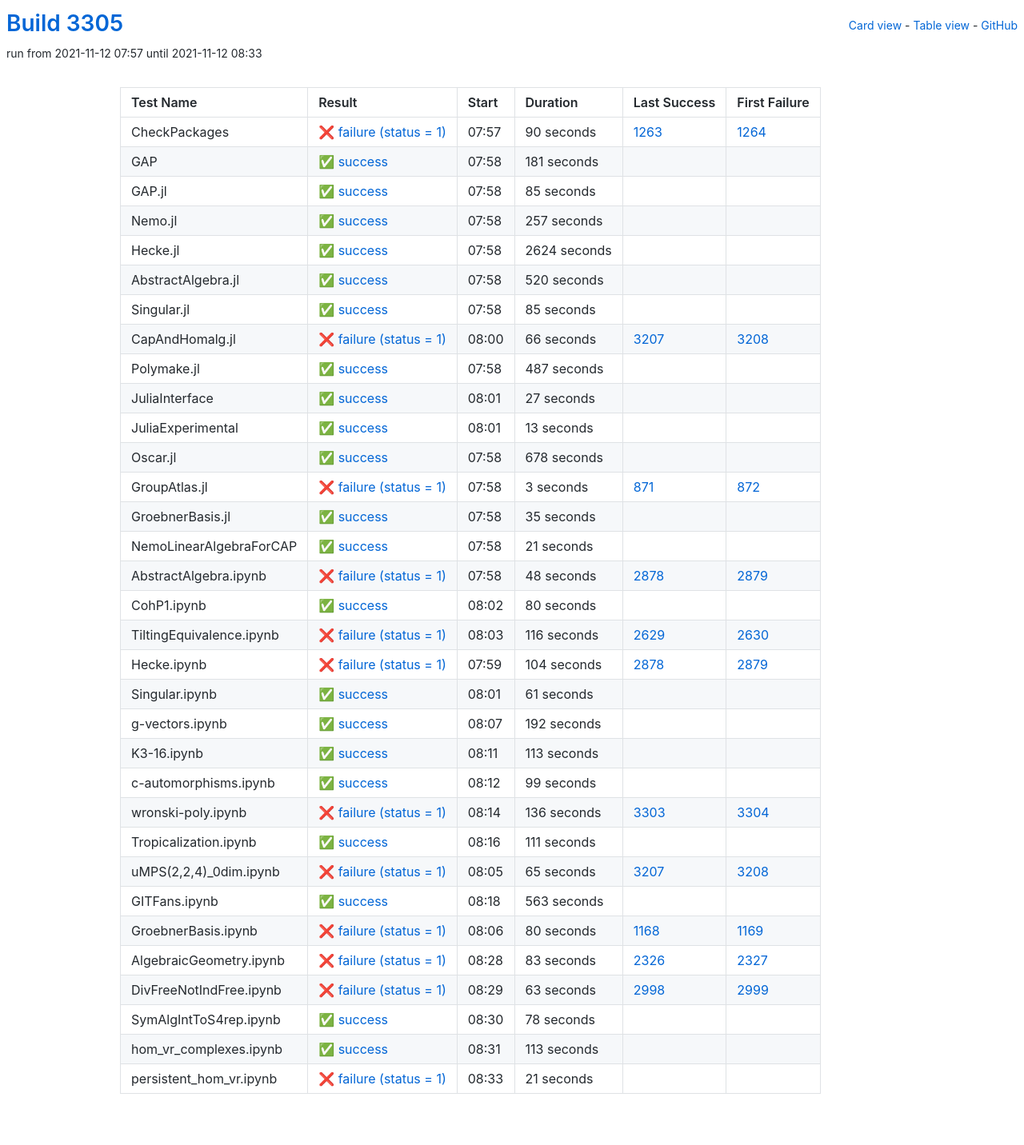
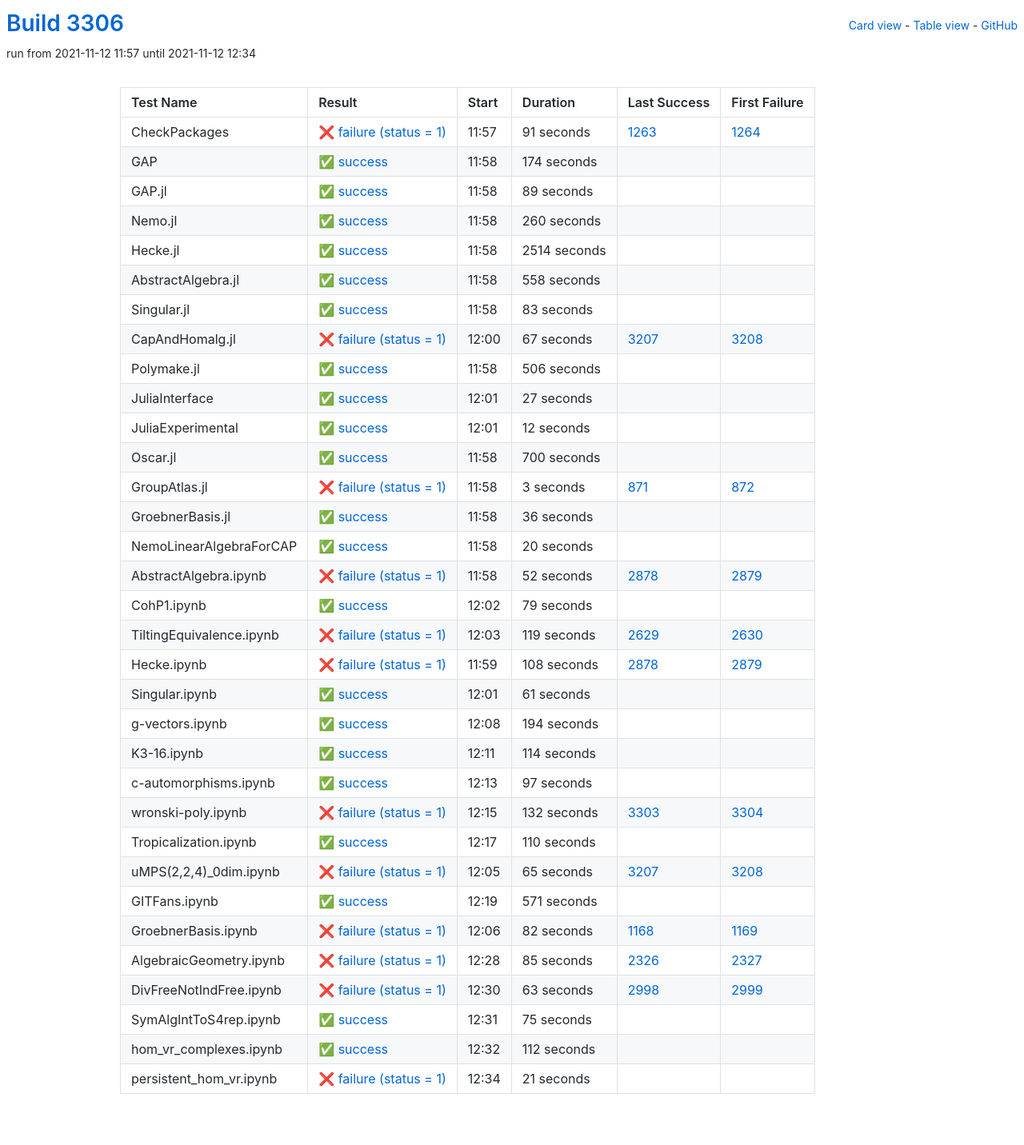
Before and after one commit to oscar-system/oscar-ci-status-stable, a Jekyll site: the page built from table.html, in a window 1280 px wide. Shown: the whole page at 80% size. Built offline with Jekyll 4.4.1, drawn with Linux system fonts in a browser that asks for light colours.

Commit message:
Build #3306

```diff
--- a/_data/ci.yml
+++ b/_data/ci.yml
@@ -1,6 +1,6 @@
 ---
-build: 3305
-build_url: https://oscarci.mathematik.uni-kl.de/job/oscar-stable/3305/
+build: 3306
+build_url: https://oscarci.mathematik.uni-kl.de/job/oscar-stable/3306/
 job: oscar-stable
 organization: oscar-system
 repo: oscar-ci-status-stable
@@ -8,116 +8,116 @@ repourl: https://github.com/oscar-system/oscar-ci-status-stable
 tests:
 - name: CheckPackages
   id: checkpackages
-  log: https://oscarci.mathematik.uni-kl.de/job/oscar-stable/3305/artifact/logs/build-3305/CheckPackages.log
-  start: 2021-11-12 07:57
+  log: https://oscarci.mathematik.uni-kl.de/job/oscar-stable/3306/artifact/logs/build-3306/CheckPackages.log
+  start: 2021-11-12 11:57
   success: false
   exitcode: 1
   status: failure
-  duration: 90
+  duration: 91
   last_success: 1263
   last_success_url: https://oscarci.mathematik.uni-kl.de/job/oscar-stable/1263/
   first_failure: 1264
   first_failure_url: https://oscarci.mathematik.uni-kl.de/job/oscar-stable/1264/
 - name: GAP
   id: gap
-  log: https://oscarci.mathematik.uni-kl.de/job/oscar-stable/3305/artifact/logs/build-3305/GAP.log
-  start: 2021-11-12 07:58
+  log: https://oscarci.mathematik.uni-kl.de/job/oscar-stable/3306/artifact/logs/build-3306/GAP.log
+  start: 2021-11-12 11:58
   success: true
   exitcode: 0
   status: success
-  duration: 181
+  duration: 174
   last_success: false
   last_success_url:
   first_failure: false
   first_failure_url:
 - name: GAP.jl
   id: gap-jl
-  log: https://oscarci.mathematik.uni-kl.de/job/oscar-stable/3305/artifact/logs/build-3305/GAP.jl.log
-  start: 2021-11-12 07:58
+  log: https://oscarci.mathematik.uni-kl.de/job/oscar-stable/3306/artifact/logs/build-3306/GAP.jl.log
+  start: 2021-11-12 11:58
   success: true
   exitcode: 0
   status: success
-  duration: 85
+  duration: 89
   last_success: false
   last_success_url:
   first_failure: false
   first_failure_url:
 - name: Nemo.jl
   id: nemo-jl
-  log: https://oscarci.mathematik.uni-kl.de/job/oscar-stable/3305/artifact/logs/build-3305/Nemo.jl.log
-  start: 2021-11-12 07:58
+  log: https://oscarci.mathematik.uni-kl.de/job/oscar-stable/3306/artifact/logs/build-3306/Nemo.jl.log
+  start: 2021-11-12 11:58
   success: true
   exitcode: 0
   status: success
-  duration: 257
+  duration: 260
   last_success: false
   last_success_url:
   first_failure: false
   first_failure_url:
 - name: Hecke.jl
   id: hecke-jl
-  log: https://oscarci.mathematik.uni-kl.de/job/oscar-stable/3305/artifact/logs/build-3305/Hecke.jl.log
-  start: 2021-11-12 07:58
+  log: https://oscarci.mathematik.uni-kl.de/job/oscar-stable/3306/artifact/logs/build-3306/Hecke.jl.log
+  start: 2021-11-12 11:58
   success: true
   exitcode: 0
   status: success
-  duration: 2624
+  duration: 2514
   last_success: false
   last_success_url:
   first_failure: false
   first_failure_url:
 - name: AbstractAlgebra.jl
   id: abstractalgebra-jl
-  log: https://oscarci.mathematik.uni-kl.de/job/oscar-stable/3305/artifact/logs/build-3305/AbstractAlgebra.jl.log
-  start: 2021-11-12 07:58
+  log: https://oscarci.mathematik.uni-kl.de/job/oscar-stable/3306/artifact/logs/build-3306/AbstractAlgebra.jl.log
+  start: 2021-11-12 11:58
   success: true
   exitcode: 0
   status: success
-  duration: 520
+  duration: 558
   last_success: false
   last_success_url:
   first_failure: false
   first_failure_url:
 - name: Singular.jl
   id: singular-jl
-  log: https://oscarci.mathematik.uni-kl.de/job/oscar-stable/3305/artifact/logs/build-3305/Singular.jl.log
-  start: 2021-11-12 07:58
+  log: https://oscarci.mathematik.uni-kl.de/job/oscar-stable/3306/artifact/logs/build-3306/Singular.jl.log
+  start: 2021-11-12 11:58
   success: true
   exitcode: 0
   status: success
-  duration: 85
+  duration: 83
   last_success: false
   last_success_url:
   first_failure: false
   first_failure_url:
 - name: CapAndHomalg.jl
   id: capandhomalg-jl
-  log: https://oscarci.mathematik.uni-kl.de/job/oscar-stable/3305/artifact/logs/build-3305/CapAndHomalg.jl.log
-  start: 2021-11-12 08:00
+  log: https://oscarci.mathematik.uni-kl.de/job/oscar-stable/3306/artifact/logs/build-3306/CapAndHomalg.jl.log
+  start: 2021-11-12 12:00
   success: false
   exitcode: 1
   status: failure
-  duration: 66
+  duration: 67
   last_success: 3207
   last_success_url: https://oscarci.mathematik.uni-kl.de/job/oscar-stable/3207/
   first_failure: 3208
   first_failure_url: https://oscarci.mathematik.uni-kl.de/job/oscar-stable/3208/
 - name: Polymake.jl
   id: polymake-jl
-  log: https://oscarci.mathematik.uni-kl.de/job/oscar-stable/3305/artifact/logs/build-3305/Polymake.jl.log
-  start: 2021-11-12 07:58
+  log: https://oscarci.mathematik.uni-kl.de/job/oscar-stable/3306/artifact/logs/build-3306/Polymake.jl.log
+  start: 2021-11-12 11:58
   success: true
   exitcode: 0
   status: success
-  duration: 487
+  duration: 506
   last_success: false
   last_success_url:
   first_failure: false
   first_failure_url:
 - name: JuliaInterface
   id: juliainterface
-  log: https://oscarci.mathematik.uni-kl.de/job/oscar-stable/3305/artifact/logs/build-3305/JuliaInterface.log
-  start: 2021-11-12 08:01
+  log: https://oscarci.mathematik.uni-kl.de/job/oscar-stable/3306/artifact/logs/build-3306/JuliaInterface.log
+  start: 2021-11-12 12:01
   success: true
   exitcode: 0
   status: success
@@ -128,32 +128,32 @@ tests:
   first_failure_url:
 - name: JuliaExperimental
   id: juliaexperimental
-  log: https://oscarci.mathematik.uni-kl.de/job/oscar-stable/3305/artifact/logs/build-3305/JuliaExperimental.log
-  start: 2021-11-12 08:01
+  log: https://oscarci.mathematik.uni-kl.de/job/oscar-stable/3306/artifact/logs/build-3306/JuliaExperimental.log
+  start: 2021-11-12 12:01
   success: true
   exitcode: 0
   status: success
-  duration: 13
+  duration: 12
   last_success: false
   last_success_url:
   first_failure: false
   first_failure_url:
 - name: Oscar.jl
   id: oscar-jl
-  log: https://oscarci.mathematik.uni-kl.de/job/oscar-stable/3305/artifact/logs/build-3305/Oscar.jl.log
-  start: 2021-11-12 07:58
+  log: https://oscarci.mathematik.uni-kl.de/job/oscar-stable/3306/artifact/logs/build-3306/Oscar.jl.log
+  start: 2021-11-12 11:58
   success: true
   exitcode: 0
   status: success
-  duration: 678
+  duration: 700
   last_success: false
   last_success_url:
   first_failure: false
   first_failure_url:
 - name: GroupAtlas.jl
   id: groupatlas-jl
-  log: https://oscarci.mathematik.uni-kl.de/job/oscar-stable/3305/artifact/logs/build-3305/GroupAtlas.jl.log
-  start: 2021-11-12 07:58
+  log: https://oscarci.mathematik.uni-kl.de/job/oscar-stable/3306/artifact/logs/build-3306/GroupAtlas.jl.log
+  start: 2021-11-12 11:58
   success: false
   exitcode: 1
   status: failure
@@ -164,80 +164,80 @@ tests:
   first_failure_url: https://oscarci.mathematik.uni-kl.de/job/oscar-stable/872/
 - name: GroebnerBasis.jl
   id: groebnerbasis-jl
-  log: https://oscarci.mathematik.uni-kl.de/job/oscar-stable/3305/artifact/logs/build-3305/GroebnerBasis.jl.log
-  start: 2021-11-12 07:58
+  log: https://oscarci.mathematik.uni-kl.de/job/oscar-stable/3306/artifact/logs/build-3306/GroebnerBasis.jl.log
+  start: 2021-11-12 11:58
   success: true
   exitcode: 0
   status: success
-  duration: 35
+  duration: 36
   last_success: false
   last_success_url:
   first_failure: false
   first_failure_url:
 - name: NemoLinearAlgebraForCAP
   id: nemolinearalgebraforcap
-  log: https://oscarci.mathematik.uni-kl.de/job/oscar-stable/3305/artifact/logs/build-3305/NemoLinearAlgebraForCAP.log
-  start: 2021-11-12 07:58
+  log: https://oscarci.mathematik.uni-kl.de/job/oscar-stable/3306/artifact/logs/build-3306/NemoLinearAlgebraForCAP.log
+  start: 2021-11-12 11:58
   success: true
   exitcode: 0
   status: success
-  duration: 21
+  duration: 20
   last_success: false
   last_success_url:
   first_failure: false
   first_failure_url:
 - name: AbstractAlgebra.ipynb
   id: abstractalgebra-ipynb
-  log: https://oscarci.mathematik.uni-kl.de/job/oscar-stable/3305/artifact/logs/build-3305/AbstractAlgebra.ipynb.log
-  start: 2021-11-12 07:58
+  log: https://oscarci.mathematik.uni-kl.de/job/oscar-stable/3306/artifact/logs/build-3306/AbstractAlgebra.ipynb.log
+  start: 2021-11-12 11:58
   success: false
   exitcode: 1
   status: failure
-  duration: 48
+  duration: 52
   last_success: 2878
   last_success_url: https://oscarci.mathematik.uni-kl.de/job/oscar-stable/2878/
   first_failure: 2879
   first_failure_url: https://oscarci.mathematik.uni-kl.de/job/oscar-stable/2879/
 - name: CohP1.ipynb
   id: cohp1-ipynb
-  log: https://oscarci.mathematik.uni-kl.de/job/oscar-stable/3305/artifact/logs/build-3305/CohP1.ipynb.log
-  start: 2021-11-12 08:02
+  log: https://oscarci.mathematik.uni-kl.de/job/oscar-stable/3306/artifact/logs/build-3306/CohP1.ipynb.log
+  start: 2021-11-12 12:02
   success: true
   exitcode: 0
   status: success
-  duration: 80
+  duration: 79
   last_success: false
   last_success_url:
   first_failure: false
   first_failure_url:
 - name: TiltingEquivalence.ipynb
   id: tiltingequivalence-ipynb
-  log: https://oscarci.mathematik.uni-kl.de/job/oscar-stable/3305/artifact/logs/build-3305/TiltingEquivalence.ipynb.log
-  start: 2021-11-12 08:03
+  log: https://oscarci.mathematik.uni-kl.de/job/oscar-stable/3306/artifact/logs/build-3306/TiltingEquivalence.ipynb.log
+  start: 2021-11-12 12:03
   success: false
   exitcode: 1
   status: failure
-  duration: 116
+  duration: 119
   last_success: 2629
   last_success_url: https://oscarci.mathematik.uni-kl.de/job/oscar-stable/2629/
   first_failure: 2630
   first_failure_url: https://oscarci.mathematik.uni-kl.de/job/oscar-stable/2630/
 - name: Hecke.ipynb
   id: hecke-ipynb
-  log: https://oscarci.mathematik.uni-kl.de/job/oscar-stable/3305/artifact/logs/build-3305/Hecke.ipynb.log
-  start: 2021-11-12 07:59
+  log: https://oscarci.mathematik.uni-kl.de/job/oscar-stable/3306/artifact/logs/build-3306/Hecke.ipynb.log
+  start: 2021-11-12 11:59
   success: false
   exitcode: 1
   status: failure
-  duration: 104
+  duration: 108
   last_success: 2878
   last_success_url: https://oscarci.mathematik.uni-kl.de/job/oscar-stable/2878/
   first_failure: 2879
   first_failure_url: https://oscarci.mathematik.uni-kl.de/job/oscar-stable/2879/
 - name: Singular.ipynb
   id: singular-ipynb
-  log: https://oscarci.mathematik.uni-kl.de/job/oscar-stable/3305/artifact/logs/build-3305/Singular.ipynb.log
-  start: 2021-11-12 08:01
+  log: https://oscarci.mathematik.uni-kl.de/job/oscar-stable/3306/artifact/logs/build-3306/Singular.ipynb.log
+  start: 2021-11-12 12:01
   success: true
   exitcode: 0
   status: success
@@ -248,68 +248,68 @@ tests:
   first_failure_url:
 - name: g-vectors.ipynb
   id: g-vectors-ipynb
-  log: https://oscarci.mathematik.uni-kl.de/job/oscar-stable/3305/artifact/logs/build-3305/g-vectors.ipynb.log
-  start: 2021-11-12 08:07
+  log: https://oscarci.mathematik.uni-kl.de/job/oscar-stable/3306/artifact/logs/build-3306/g-vectors.ipynb.log
+  start: 2021-11-12 12:08
   success: true
   exitcode: 0
   status: success
-  duration: 192
+  duration: 194
   last_success: false
   last_success_url:
   first_failure: false
   first_failure_url:
 - name: K3-16.ipynb
   id: k3-16-ipynb
-  log: https://oscarci.mathematik.uni-kl.de/job/oscar-stable/3305/artifact/logs/build-3305/K3-16.ipynb.log
-  start: 2021-11-12 08:11
+  log: https://oscarci.mathematik.uni-kl.de/job/oscar-stable/3306/artifact/logs/build-3306/K3-16.ipynb.log
+  start: 2021-11-12 12:11
   success: true
   exitcode: 0
   status: success
-  duration: 113
+  duration: 114
   last_success: false
   last_success_url:
   first_failure: false
   first_failure_url:
 - name: c-automorphisms.ipynb
   id: c-automorphisms-ipynb
-  log: https://oscarci.mathematik.uni-kl.de/job/oscar-stable/3305/artifact/logs/build-3305/c-automorphisms.ipynb.log
-  start: 2021-11-12 08:12
+  log: https://oscarci.mathematik.uni-kl.de/job/oscar-stable/3306/artifact/logs/build-3306/c-automorphisms.ipynb.log
+  start: 2021-11-12 12:13
   success: true
   exitcode: 0
   status: success
-  duration: 99
+  duration: 97
   last_success: false
   last_success_url:
   first_failure: false
   first_failure_url:
 - name: wronski-poly.ipynb
   id: wronski-poly-ipynb
-  log: https://oscarci.mathematik.uni-kl.de/job/oscar-stable/3305/artifact/logs/build-3305/wronski-poly.ipynb.log
-  start: 2021-11-12 08:14
+  log: https://oscarci.mathematik.uni-kl.de/job/oscar-stable/3306/artifact/logs/build-3306/wronski-poly.ipynb.log
+  start: 2021-11-12 12:15
   success: false
   exitcode: 1
   status: failure
-  duration: 136
+  duration: 132
   last_success: 3303
   last_success_url: https://oscarci.mathematik.uni-kl.de/job/oscar-stable/3303/
   first_failure: 3304
   first_failure_url: https://oscarci.mathematik.uni-kl.de/job/oscar-stable/3304/
 - name: Tropicalization.ipynb
   id: tropicalization-ipynb
-  log: https://oscarci.mathematik.uni-kl.de/job/oscar-stable/3305/artifact/logs/build-3305/Tropicalization.ipynb.log
-  start: 2021-11-12 08:16
+  log: https://oscarci.mathematik.uni-kl.de/job/oscar-stable/3306/artifact/logs/build-3306/Tropicalization.ipynb.log
+  start: 2021-11-12 12:17
   success: true
   exitcode: 0
   status: success
-  duration: 111
+  duration: 110
   last_success: false
   last_success_url:
   first_failure: false
   first_failure_url:
 - name: uMPS(2,2,4)_0dim.ipynb
   id: umps-2-2-4-0dim-ipynb
-  log: https://oscarci.mathematik.uni-kl.de/job/oscar-stable/3305/artifact/logs/build-3305/uMPS-2-2-4-_0dim.ipynb.log
-  start: 2021-11-12 08:05
+  log: https://oscarci.mathematik.uni-kl.de/job/oscar-stable/3306/artifact/logs/build-3306/uMPS-2-2-4-_0dim.ipynb.log
+  start: 2021-11-12 12:05
   success: false
   exitcode: 1
   status: failure
@@ -320,44 +320,44 @@ tests:
   first_failure_url: https://oscarci.mathematik.uni-kl.de/job/oscar-stable/3208/
 - name: GITFans.ipynb
   id: gitfans-ipynb
-  log: https://oscarci.mathematik.uni-kl.de/job/oscar-stable/3305/artifact/logs/build-3305/GITFans.ipynb.log
-  start: 2021-11-12 08:18
+  log: https://oscarci.mathematik.uni-kl.de/job/oscar-stable/3306/artifact/logs/build-3306/GITFans.ipynb.log
+  start: 2021-11-12 12:19
   success: true
   exitcode: 0
   status: success
-  duration: 563
+  duration: 571
   last_success: false
   last_success_url:
   first_failure: false
   first_failure_url:
 - name: GroebnerBasis.ipynb
   id: groebnerbasis-ipynb
-  log: https://oscarci.mathematik.uni-kl.de/job/oscar-stable/3305/artifact/logs/build-3305/GroebnerBasis.ipynb.log
-  start: 2021-11-12 08:06
+  log: https://oscarci.mathematik.uni-kl.de/job/oscar-stable/3306/artifact/logs/build-3306/GroebnerBasis.ipynb.log
+  start: 2021-11-12 12:06
   success: false
   exitcode: 1
   status: failure
-  duration: 80
+  duration: 82
   last_success: 1168
   last_success_url: https://oscarci.mathematik.uni-kl.de/job/oscar-stable/1168/
   first_failure: 1169
   first_failure_url: https://oscarci.mathematik.uni-kl.de/job/oscar-stable/1169/
 - name: AlgebraicGeometry.ipynb
   id: algebraicgeometry-ipynb
-  log: https://oscarci.mathematik.uni-kl.de/job/oscar-stable/3305/artifact/logs/build-3305/AlgebraicGeometry.ipynb.log
-  start: 2021-11-12 08:28
+  log: https://oscarci.mathematik.uni-kl.de/job/oscar-stable/3306/artifact/logs/build-3306/AlgebraicGeometry.ipynb.log
+  start: 2021-11-12 12:28
   success: false
   exitcode: 1
   status: failure
-  duration: 83
+  duration: 85
   last_success: 2326
   last_success_url: https://oscarci.mathematik.uni-kl.de/job/oscar-stable/2326/
   first_failure: 2327
   first_failure_url: https://oscarci.mathematik.uni-kl.de/job/oscar-stable/2327/
 - name: DivFreeNotIndFree.ipynb
   id: divfreenotindfree-ipynb
-  log: https://oscarci.mathematik.uni-kl.de/job/oscar-stable/3305/artifact/logs/build-3305/DivFreeNotIndFree.ipynb.log
-  start: 2021-11-12 08:29
+  log: https://oscarci.mathematik.uni-kl.de/job/oscar-stable/3306/artifact/logs/build-3306/DivFreeNotIndFree.ipynb.log
+  start: 2021-11-12 12:30
   success: false
   exitcode: 1
   status: failure
@@ -368,32 +368,32 @@ tests:
   first_failure_url: https://oscarci.mathematik.uni-kl.de/job/oscar-stable/2999/
 - name: SymAlgIntToS4rep.ipynb
   id: symalginttos4rep-ipynb
-  log: https://oscarci.mathematik.uni-kl.de/job/oscar-stable/3305/artifact/logs/build-3305/SymAlgIntToS4rep.ipynb.log
-  start: 2021-11-12 08:30
+  log: https://oscarci.mathematik.uni-kl.de/job/oscar-stable/3306/artifact/logs/build-3306/SymAlgIntToS4rep.ipynb.log
+  start: 2021-11-12 12:31
   success: true
   exitcode: 0
   status: success
-  duration: 78
+  duration: 75
   last_success: false
   last_success_url:
   first_failure: false
   first_failure_url:
 - name: hom_vr_complexes.ipynb
   id: hom-vr-complexes-ipynb
-  log: https://oscarci.mathematik.uni-kl.de/job/oscar-stable/3305/artifact/logs/build-3305/hom_vr_complexes.ipynb.log
-  start: 2021-11-12 08:31
+  log: https://oscarci.mathematik.uni-kl.de/job/oscar-stable/3306/artifact/logs/build-3306/hom_vr_complexes.ipynb.log
+  start: 2021-11-12 12:32
   success: true
   exitcode: 0
   status: success
-  duration: 113
+  duration: 112
   last_success: false
   last_success_url:
   first_failure: false
   first_failure_url:
 - name: persistent_hom_vr.ipynb
   id: persistent-hom-vr-ipynb
-  log: https://oscarci.mathematik.uni-kl.de/job/oscar-stable/3305/artifact/logs/build-3305/persistent_hom_vr.ipynb.log
-  start: 2021-11-12 08:33
+  log: https://oscarci.mathematik.uni-kl.de/job/oscar-stable/3306/artifact/logs/build-3306/persistent_hom_vr.ipynb.log
+  start: 2021-11-12 12:34
   success: false
   exitcode: 1
   status: failure
```
Also changed, not shown: README.md.
